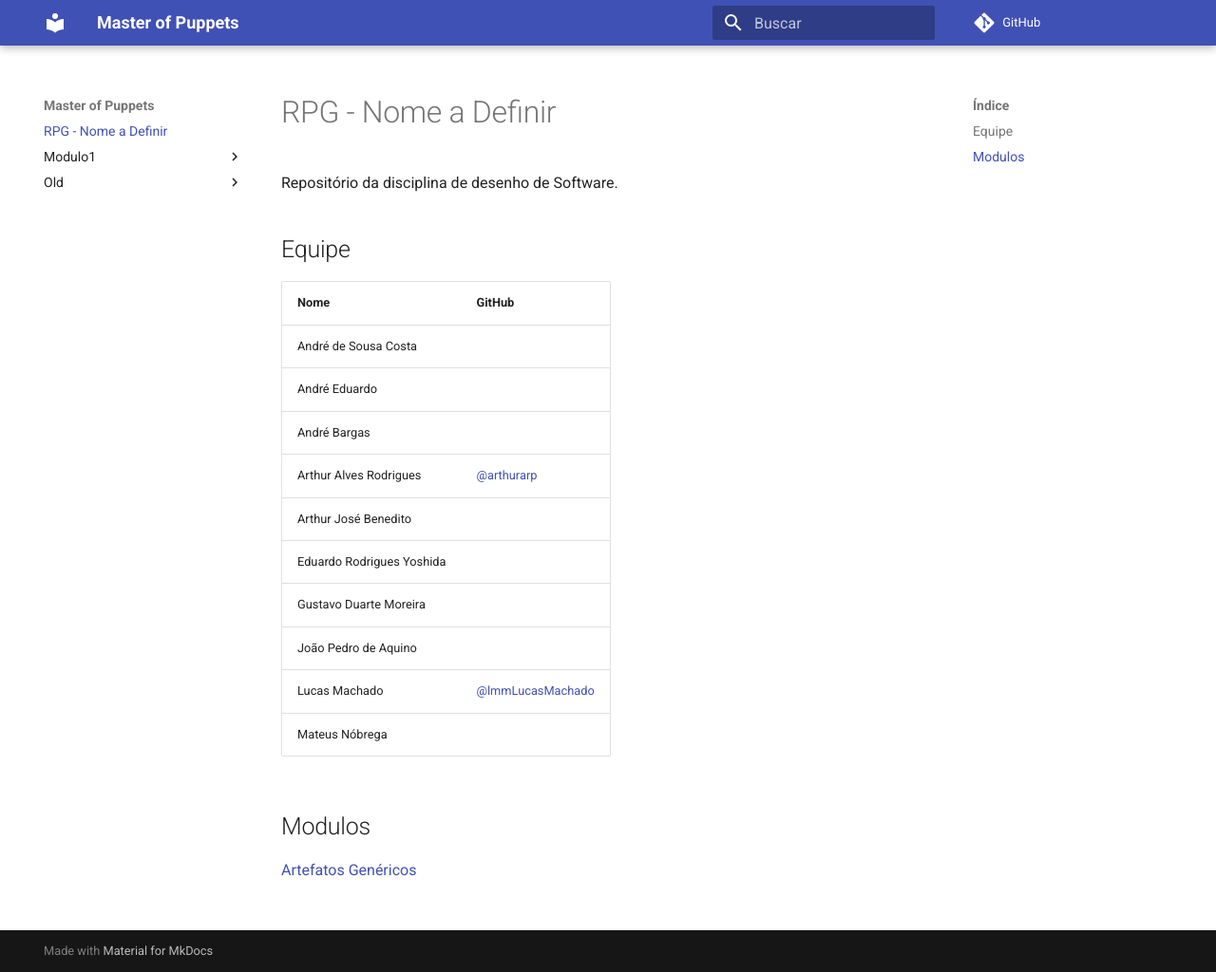
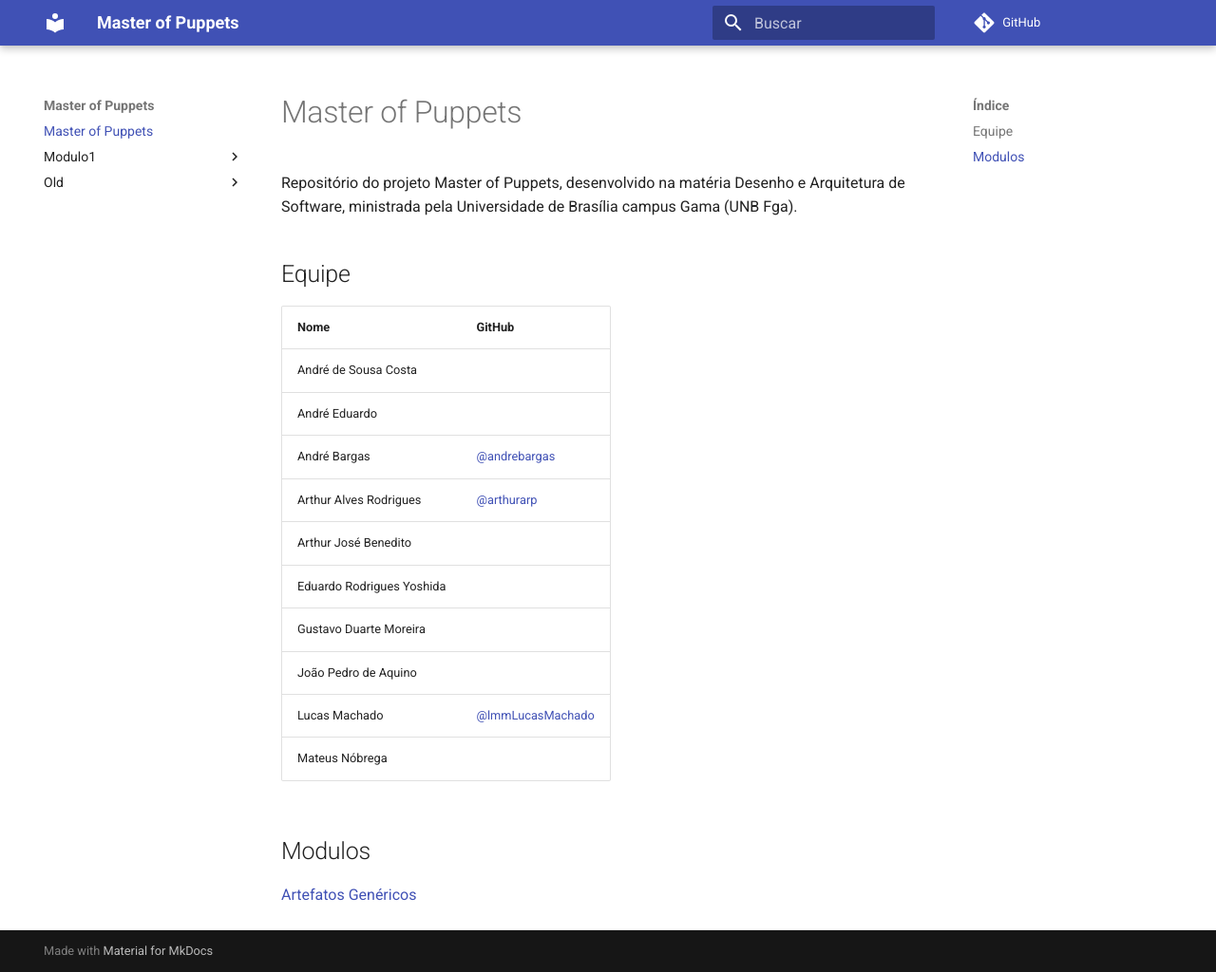
Before and after one commit to desenho-de-software-2019-02/Documentation, an MkDocs documentation site: the page built from docs/index.md, in a window 1280 px wide and 1024 px high. Shown: the whole window at 95% size. Built offline with MkDocs 1.6.1 and Material for MkDocs 9.7.7, drawn with Linux system fonts in a browser that asks for light colours; comment, search, counter and statistics services are not loaded.

Commit message:
Modificando nome

```diff
--- a/docs/index.md
+++ b/docs/index.md
@@ -1,14 +1,14 @@
-# RPG - Nome a Definir
+# Master of Puppets
 
- Repositório da disciplina de desenho de Software.
+ Repositório do projeto Master of Puppets, desenvolvido na matéria Desenho e Arquitetura de Software, ministrada pela Universidade de Brasília campus Gama (UNB Fga).
 
 ## Equipe
 
 | Nome | GitHub|
 |--|--|
 | André de Sousa Costa |  |
-| André Eduardo |  |
-| André Bargas |  |
+| André Eduardo |   |
+| André Bargas | [@andrebargas](https://github.com/andrebargas) |
 | Arthur Alves Rodrigues | [@arthurarp](https://github.com/arthurarp) |
 | Arthur José Benedito |  |
 | Eduardo Rodrigues Yoshida |  |
```
